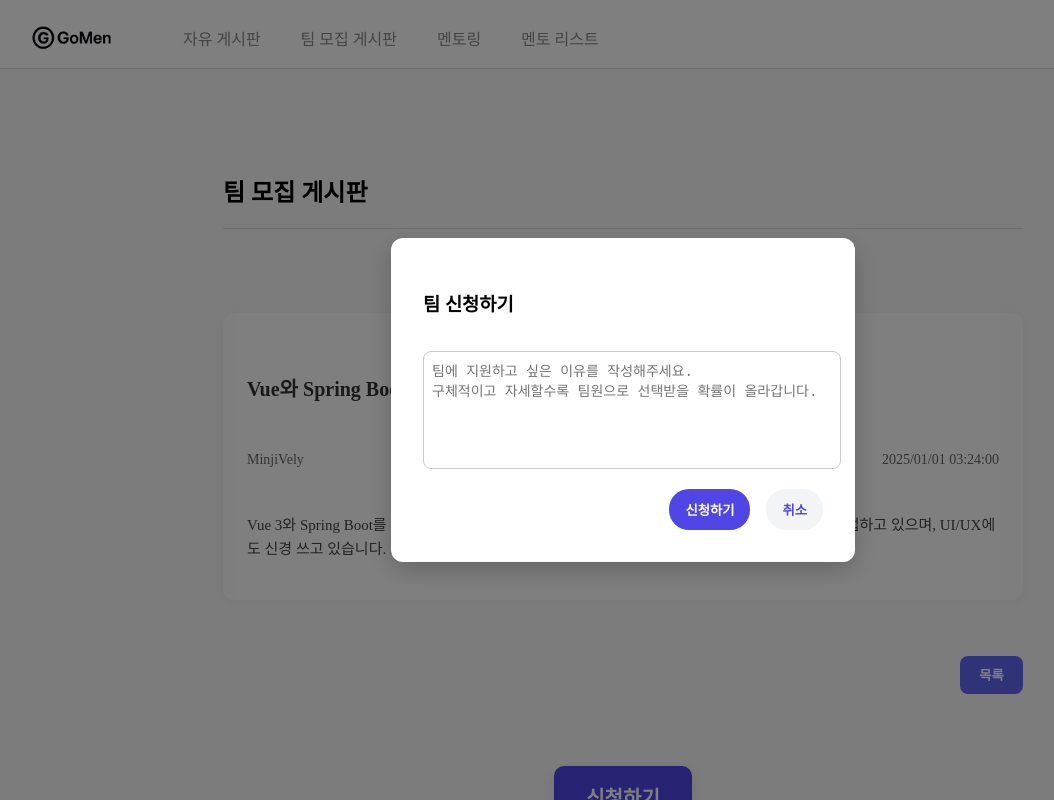
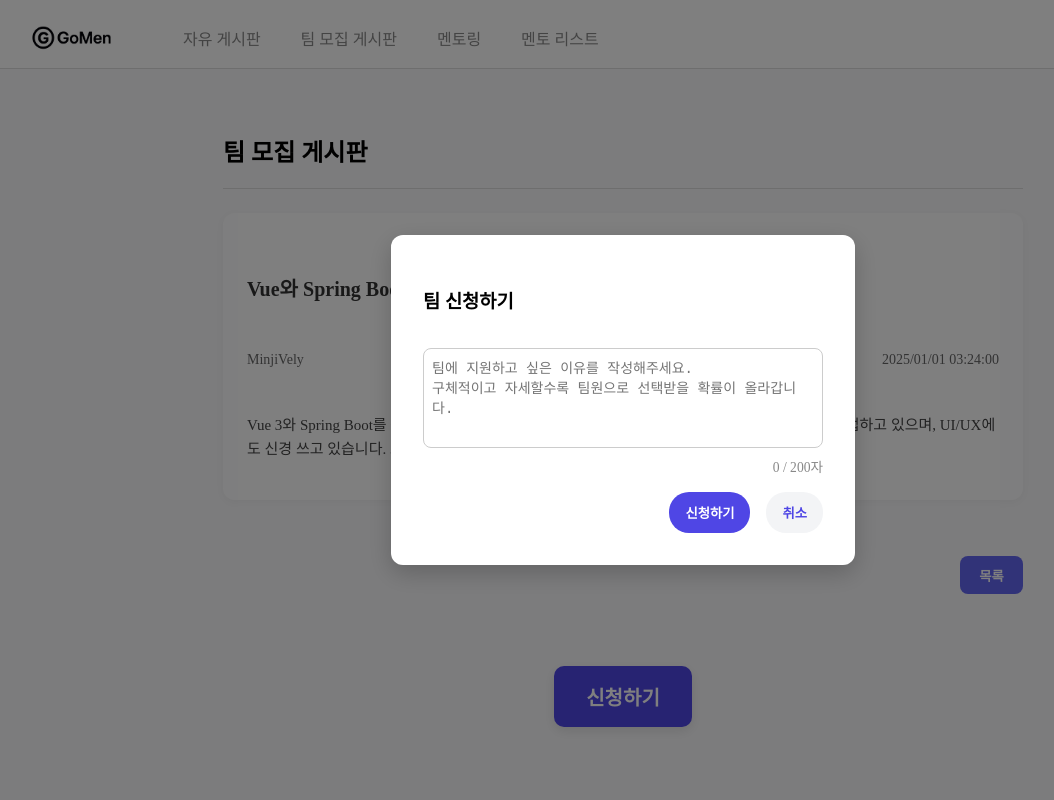
Before and after one commit to 4team-tuna/be14-3rd-Tuna-GoMen, a Vue app in the folder frontend/gomen/: page /board/team-recruit/1 in a window 1280 px wide. Both pictures are taken after a click on the button "신청하기". Shown: the top 800 px of the page, without its empty margins (17-1071 px from the left). Built offline with nearby package versions, Linux system fonts and the light colour scheme; data requests are answered from the project's data file.

Commit message:
지원할 때 글자제한 200자

```diff
--- a/frontend/gomen/mock/db.json
+++ b/frontend/gomen/mock/db.json
@@ -246,7 +246,7 @@
       "id": "23",
       "title": "Next.js로 SSR 블로그 플랫폼 만들 사람?",
       "teamName": "넥스트레벨",
-      "nickname": "SSR연구가",
+      "nickname": "준서",
       "createdAt": "2025-04-12T10:10:00Z",
       "isActivated": "Y",
       "teamIntroduce": "Next.js의 SSR 기능을 활용해 SEO 친화적인 블로그 플랫폼을 만들고 있어요. 정적 페이지, 동적 라우팅 등에 관심 있다면 참여해요!",
@@ -262,7 +262,14 @@
       "isActivated": "Y",
       "teamIntroduce": "Django 기반의 MVP 웹 서비스를 빠르게 만들고 있습니다. 관리자 페이지, 로그인 기능 등 실무 기능 위주로 개발 중이에요!",
       "isDeleted": "N",
-      "applicants": []
+      "applicants": [
+        {
+          "nickname": "MinjiVely",
+          "introduction": "ㅁㄴㅇㅁㄴㅇ",
+          "blog": "https://minji.dev",
+          "appliedAt": "2025-04-14T01:06:03.497Z"
+        }
+      ]
     },
     {
       "id": "25",
--- a/frontend/gomen/src/components/Applicant/ApplicantCard.vue
+++ b/frontend/gomen/src/components/Applicant/ApplicantCard.vue
@@ -4,7 +4,17 @@
       <img :src="profileImage" alt="기본 프로필" />
       <h3>{{ applicant.nickname }}</h3>
     </div>
-    <p class="introduction">{{ applicant.introduction }}</p>
+
+    <div class="introduction-wrapper">
+      <textarea
+        v-model="introduction"
+        :maxlength="200"
+        placeholder="자기소개를 입력하세요 (최대 200자)"
+        readonly
+      ></textarea>
+      <p class="char-count">{{ introduction.length }} / 200자</p>
+    </div>
+
     <div class="button-container">
       <button
         type="button"
@@ -27,6 +37,7 @@
 </template>
 
 <script setup>
+import { ref, watchEffect } from 'vue'
 import axios from 'axios'
 
 const props = defineProps({
@@ -36,6 +47,12 @@ const props = defineProps({
 })
 
 const emit = defineEmits(['update-status'])
+
+const introduction = ref('')
+
+watchEffect(() => {
+  introduction.value = props.applicant.introduction || ''
+})
 
 const handleAccept = async () => {
   await updateStatus('Y')
@@ -102,15 +119,34 @@ const updateStatus = async (status) => {
   text-align: center;
 }
 
-.introduction {
-  font-size: 1rem;
-  color: #444;
-  text-align: center;
+.introduction-wrapper {
   width: 100%;
-  margin-top: 8px;
-  margin-bottom: auto;
   padding: 0 16px;
   box-sizing: border-box;
+}
+
+textarea {
+  width: 100%;
+  height: 100px;
+  padding: 8px;
+  font-size: 1rem;
+  border-radius: 8px;
+  border: 1px solid #ccc;
+  resize: none;
+  background-color: #f9f9f9;
+  color: #333;
+}
+
+textarea:read-only {
+  background-color: #f5f5f5;
+  cursor: default;
+}
+
+.char-count {
+  text-align: right;
+  font-size: 0.85rem;
+  color: #888;
+  margin-top: 4px;
 }
 
 .button-container {
--- a/frontend/gomen/src/components/TeamRecruitBoard/ApplyModal.vue
+++ b/frontend/gomen/src/components/TeamRecruitBoard/ApplyModal.vue
@@ -2,8 +2,14 @@
   <div class="modal-overlay">
     <div class="modal-content">
       <h3>팀 신청하기</h3>
-      <textarea v-model="introduction" placeholder="팀에 지원하고 싶은 이유를 작성해주세요.&#10;구체적이고 자세할수록 팀원으로 선택받을 확률이 올라갑니다."/>
-    <div class="modal-actions">
+      <textarea
+        v-model="introduction"
+        placeholder="팀에 지원하고 싶은 이유를 작성해주세요.&#10;구체적이고 자세할수록 팀원으로 선택받을 확률이 올라갑니다."
+        maxlength="200"
+      ></textarea>
+      <p class="char-count">{{ introduction.length }} / 200자</p>
+
+      <div class="modal-actions">
         <button class="action-button" @click="submit">신청하기</button>
         <button class="action-button secondary" @click="$emit('close')">취소</button>
       </div>
@@ -17,23 +23,22 @@ import { ref } from 'vue'
 const introduction = ref('')
 
 // localStorage에서 user 정보를 가져와 nickname을 추출
-const user = JSON.parse(localStorage.getItem('user')) || {}  // 유저 정보가 없으면 빈 객체로 처리
-const nickname = user.nickname || '익명'  // 유저 정보가 없으면 '익명'으로 설정
+const user = JSON.parse(localStorage.getItem('user')) || {}
+const nickname = user.nickname || '익명'
 const blog = ref(user.blog || '')
 
 const emit = defineEmits(['submit', 'close'])
 
 const submit = () => {
   if (!introduction.value.trim()) {
-    alert('팀 신청이 완료되었습니다!')
+    alert('자기소개를 입력해주세요.')
     return
   }
 
-  // 신청할 때, nickname과 introduction을 함께 전달
   emit('submit', {
-  nickname,
-  introduction: introduction.value,
-  blog: blog.value  // 반드시 .value 써서 문자열만 보냄
+    nickname,
+    introduction: introduction.value,
+    blog: blog.value
   })
 }
 </script>
@@ -59,6 +64,7 @@ const submit = () => {
   box-shadow: 0 8px 24px rgba(0, 0, 0, 0.2);
   width: 400px;
   max-width: 90%;
+  position: relative;
 }
 
 .modal-content textarea {
@@ -70,6 +76,14 @@ const submit = () => {
   border-radius: 8px;
   border: 1px solid #ccc;
   resize: none;
+  box-sizing: border-box;
+}
+
+.char-count {
+  text-align: right;
+  font-size: 0.85rem;
+  color: #888;
+  margin-top: 4px;
 }
 
 .modal-actions {
@@ -95,14 +109,8 @@ const submit = () => {
 }
 
 .action-button.secondary {
-  padding: 0.7rem 1.0rem;
   background-color: #f3f4f6;
   color: #4f46e5;
-  border: none;
-  border-radius: 20px;
-  font-weight: bold;
-  cursor: pointer;
-  transition: background-color 0.3s ease;
 }
 
 .action-button.secondary:hover {
--- a/frontend/gomen/src/views/teamRecruitBoard/TeamRecruitBoardDetailPage.vue
+++ b/frontend/gomen/src/views/teamRecruitBoard/TeamRecruitBoardDetailPage.vue
@@ -1,10 +1,13 @@
 <template>
   <div class="team-recruit-detail-page">
     <main class="detail-container" v-if="post">
-      <h2 class="board-title">팀 모집 게시판</h2>
-      <div style="display: flex; justify-content: flex-end; margin-bottom: 1rem;">
-        <ApplicantListButton v-if="post && post.nickname === userNickname" :postId="post.id" />
+      <div class="board-header">
+        <h2 class="board-title">팀 모집 게시판</h2>
+        <div class="applicant-button-wrapper">
+          <ApplicantListButton v-if="post && post.nickname === userNickname" :postId="post.id" />
+        </div>
       </div>
+
       <div class="post-card">
         <div class="top-row">
           <!-- 모집 상태 관련 기능 제거됨 -->
@@ -70,7 +73,6 @@ const userNickname = parsedUser?.nickname || ''
 const handleSubmit = async (payload) => {
   const { nickname, introduction, blog } = payload
 
-  // 자신이 작성한 게시글에는 신청할 수 없도록 처리
   if (post.value.nickname === userNickname) {
     alert('본인이 작성한 게시글에는 신청할 수 없습니다.')
     closeModal()
@@ -85,7 +87,6 @@ const handleSubmit = async (payload) => {
   const postId = route.params.id
   const currentPost = await getPostData(postId)
 
-  // 중복 지원 체크
   const isAlreadyApplied = currentPost.applicants.some(applicant => applicant.nickname === userNickname)
   if (isAlreadyApplied) {
     alert('이미 지원한 팀입니다.')
@@ -174,11 +175,23 @@ watch(() => route.params.id, (newId) => {
   gap: 24px;
 }
 
+.board-header {
+  display: flex;
+  justify-content: space-between;
+  align-items: center;
+  padding-bottom: 20px;
+  border-bottom: 1px solid #ddd;
+}
+
 .board-title {
   font-size: 24px;
   font-weight: bold;
-  padding: 20px 0;
-  border-bottom: 1px solid #ddd;
+  margin: 0;
+}
+
+.applicant-button-wrapper {
+  display: flex;
+  align-items: center;
 }
 
 .post-card {
```
